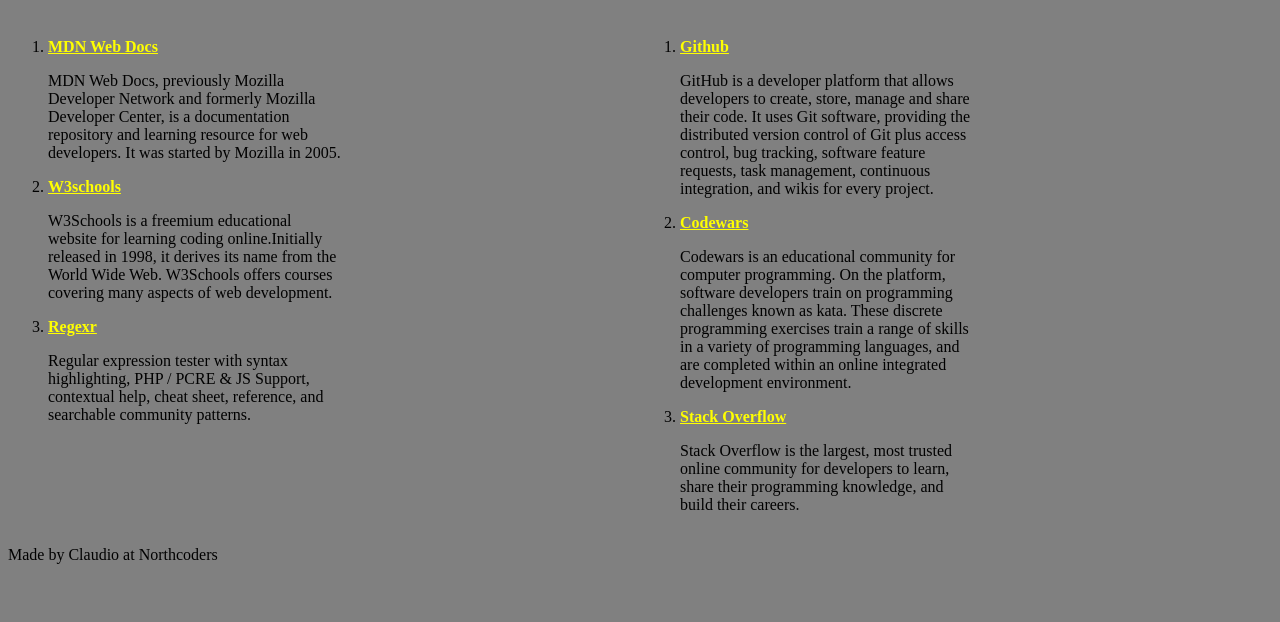
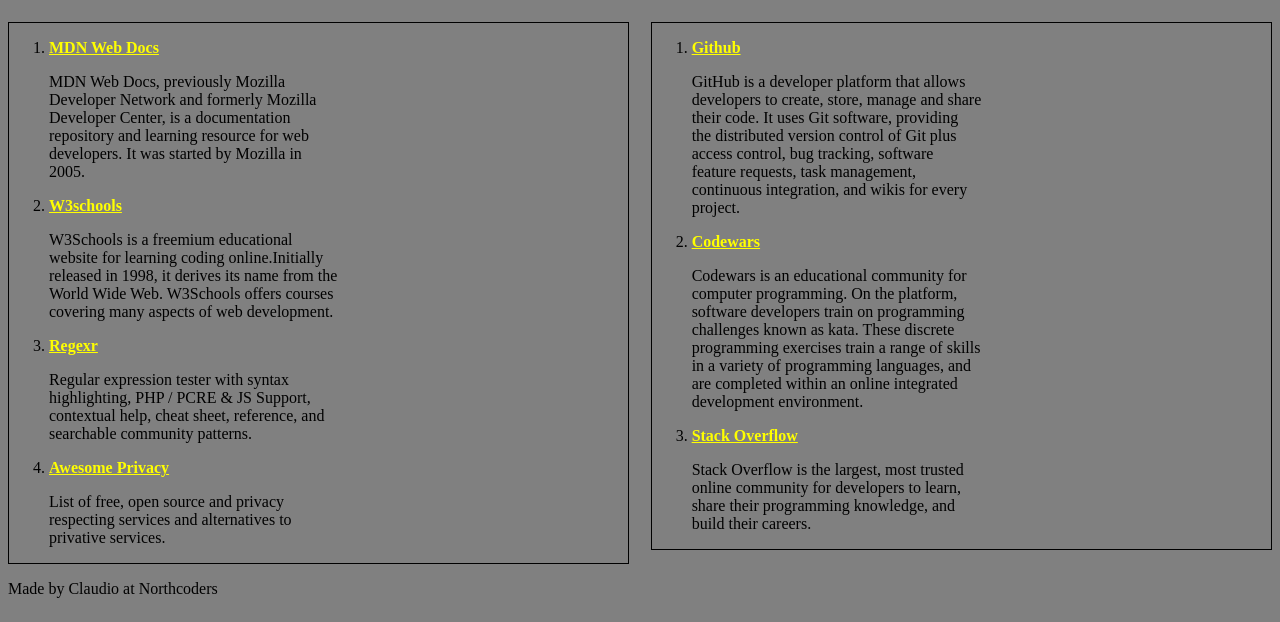
Before and after one commit to puppydog4/html-intro-week, a plain HTML site: page index.html in a window 1280 px wide. Shown: the part 304-926 px from the top of the page. Before the commit the page ends 892 px from the top, so only its background shows below. Drawn offline with Linux system fonts and the light colour scheme.

Commit message:
add border to lists div

```diff
--- a/index.html
+++ b/index.html
@@ -54,6 +54,10 @@
               searchable community patterns.
             </p>
           </li>
+          <li>
+            <a href="https://github.com/pluja/awesome-privacy?tab=readme-ov-file">Awesome Privacy</a>
+            <p>List of free, open source and privacy respecting services and alternatives to privative services.</p>
+          </li>
         </ol>
       </div>
       <div class="right">
--- a/stylesheet.css
+++ b/stylesheet.css
@@ -22,12 +22,14 @@
 
 .right {
   float: right;
-  max-width: 50%;
+  max-width: 49%;
+  border: 1px solid black;
 }
 
 .left {
   float: left;
-  max-width: 50%;
+  max-width: 49%;
+  border: 1px solid black;
 }
 
 html {
```
